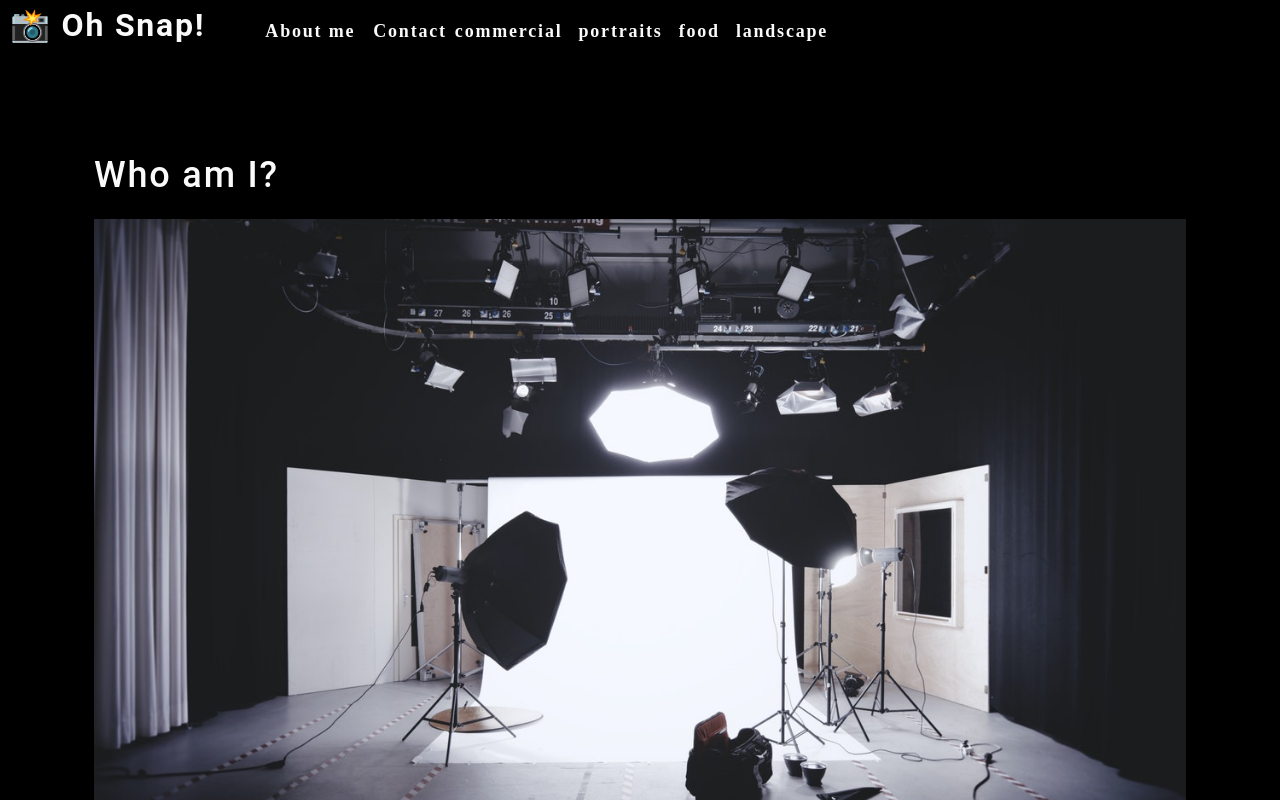
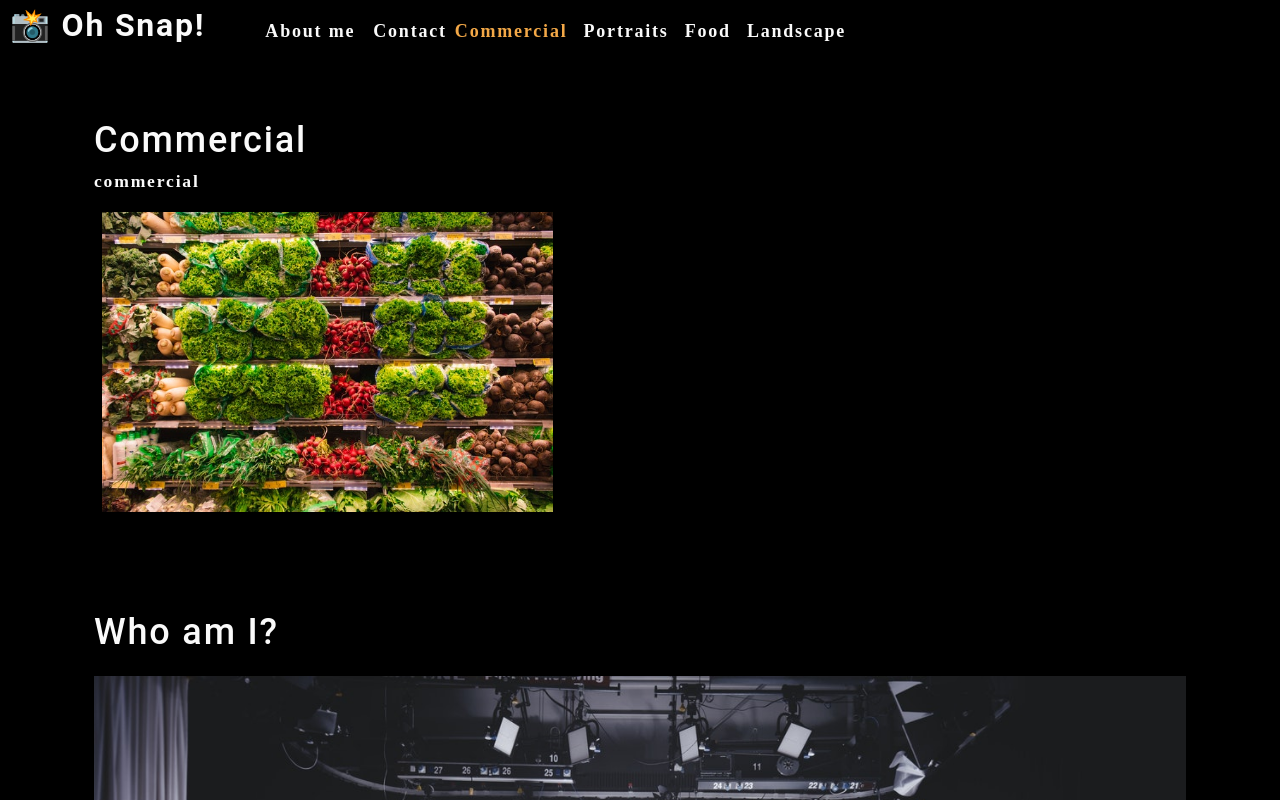
Before and after one commit to jessangarcia/photo-port, a React (Create React App) app: page / in a window 1280 px wide. Shown: the top 800 px of the page. Built offline with nearby package versions, Linux system fonts and the light colour scheme.

Commit message:
added useState and useEffect

```diff
--- a/src/App.js
+++ b/src/App.js
@@ -1,14 +1,33 @@
-import React from 'react';
+import React, { useState } from 'react';
+import Nav from './components/Nav';
 import About from './components/About';
-import Nav from './components/Nav';
-
+import Gallery from './components/Gallery';
 
 function App() {
+  const [categories] = useState([
+    {
+      name: 'commercial',
+      description: 'Photos of grocery stores, food trucks, and other commercial projects',
+    },
+    { name: 'portraits', description: 'Portraits of people in my life' },
+    { name: 'food', description: 'Delicious delicacies' },
+    { name: 'landscape', description: 'Fields, farmhouses, waterfalls, and the beauty of nature' },
+  ]);
+
+  const [currentCategory, setCurrentCategory] = useState(categories[0]);
+
   return (
     <div>
-      <Nav></Nav>
+      <Nav
+        categories={categories}
+        setCurrentCategory={setCurrentCategory}
+        currentCategory={currentCategory}
+      ></Nav>
       <main>
-        <About></About>
+        <div>
+          <Gallery></Gallery>
+          <About></About>
+        </div>
       </main>
     </div>
   );
--- /dev/null
+++ b/src/components/Gallery/index.js
@@ -0,0 +1,22 @@
+import React from 'react';
+import { capitalizeFirstLetter } from '../../utils/helpers';
+import photo from '../../assets/small/commercial/0.jpg'
+
+function Gallery() {
+    const currentCategory = {
+        name: 'commercial',
+        description: 'Photos of grocery stores, food trucks, and other commercial projects'
+    };
+
+    return (
+        <section>
+            <h1>{capitalizeFirstLetter(currentCategory.name)}</h1>
+            <p>{currentCategory.name}</p>
+            <div>
+                <img src={photo} alt='Commercial Example' className='img-thumbnail mx-1' />
+            </div>
+        </section>
+    );
+}
+
+export default Gallery;
--- a/src/components/Nav/index.js
+++ b/src/components/Nav/index.js
@@ -1,28 +1,16 @@
-import React from 'react';
+import React, { useEffect } from 'react';
+import { capitalizeFirstLetter } from '../../utils/helpers';
 
-function Nav() {
-    const categories =[
-        {
-            name: 'commercial',
-            description: 'Photos of grocery stores, food trucks, and other commercial projects',
-        },
-        {
-            name: 'portraits',
-            description: 'Portraits of people in my life'
-        },
-        {
-            name: 'food',
-            description: 'Delicious delicacies'
-        },
-        {
-            name: 'landscape',
-            description: 'Fields, farmhouses, waterfalls, and the beauty of nature'
-        }
-    ];
+function Nav(props) {
+    const {
+        categories = [],
+        setCurrentCategory,
+        currentCategory
+    } = props;
 
-    function categorySelected(name) {
-         console.log('hello');
-    }
+    useEffect(() => {
+        document.title = capitalizeFirstLetter(currentCategory.name);
+    }, [currentCategory]);
 
     return (
         <header className='flex-row px-1'>
@@ -42,9 +30,9 @@
                         <span>Contact</span>
                     </li>
                     {categories.map((category) => (
-                        <li className="mx-1" key={category.name}>
-                            <span onClick={() => categorySelected(category.name)}>
-                                {category.name}
+                        <li className={`mx-1 ${currentCategory.name === category.name && 'navActive'}`} key={category.name}>
+                            <span onClick={() => setCurrentCategory(category)}>
+                                {capitalizeFirstLetter(category.name)}
                             </span>
                         </li>
                     ))}
```
